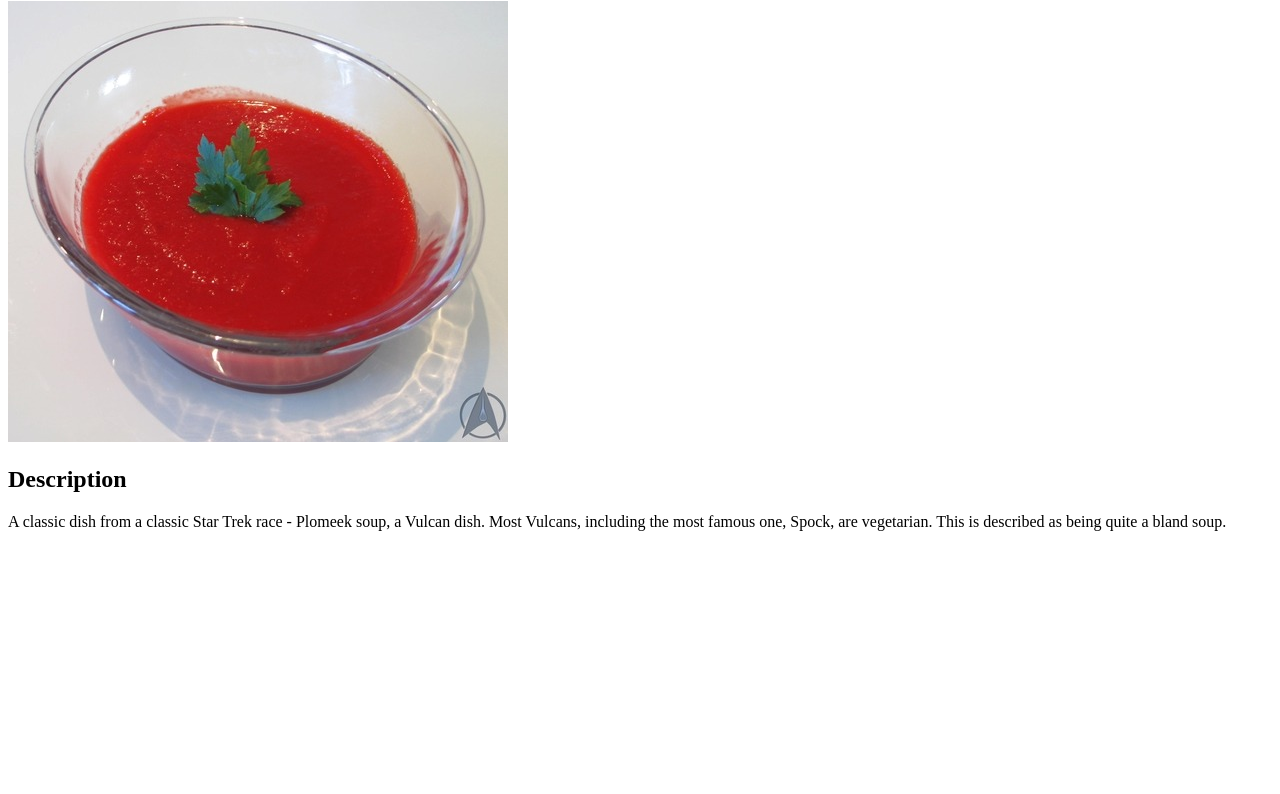
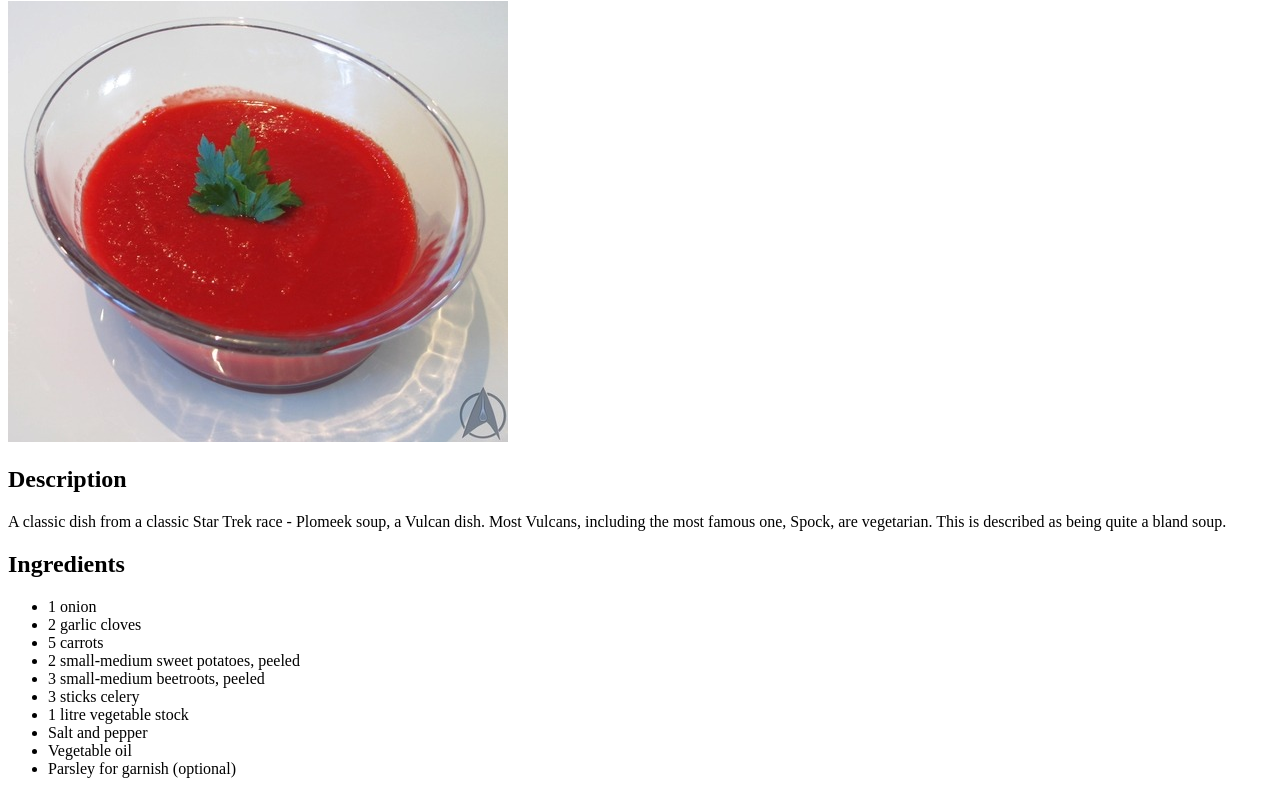
Before and after one commit to jelibyte/top-odin_recipes, a plain HTML site: page recipes/plomeek_soup.html in a window 1280 px wide. Shown: the part 79-873 px from the top of the page. Before the commit the page ends 800 px from the top, so only its background shows below. Drawn offline with Linux system fonts and the light colour scheme.

Commit message:
Add Ingredients heading and list

```diff
--- a/recipes/plomeek_soup.html
+++ b/recipes/plomeek_soup.html
@@ -9,6 +9,21 @@
     <h1>Plomeek Soup</h1>
     <img src="../img/plomeeksoup.jpg" alt="Plomeek Soup">
     <h2>Description</h2>
-    <p>A classic dish from a classic Star Trek race - Plomeek soup, a Vulcan dish. Most Vulcans, including the most famous one, Spock, are vegetarian. This is described as being quite a bland soup.</p>
+    <p>A classic dish from a classic Star Trek race - Plomeek soup, a Vulcan dish. Most Vulcans, including the most famous one, Spock, are vegetarian.
+      This is described as being quite a bland soup.
+    </p>
+    <h2>Ingredients</h2>
+    <ul>
+      <li>1 onion</li>
+      <li>2 garlic cloves</li>
+      <li>5 carrots</li>
+      <li>2 small-medium sweet potatoes, peeled</li>
+      <li>3 small-medium beetroots, peeled</li>
+      <li>3 sticks celery</li>
+      <li>1 litre vegetable stock</li>
+      <li>Salt and pepper</li>
+      <li>Vegetable oil</li>
+      <li>Parsley for garnish (optional)</li>
+    </ul>
   </body>
 </html>
```
